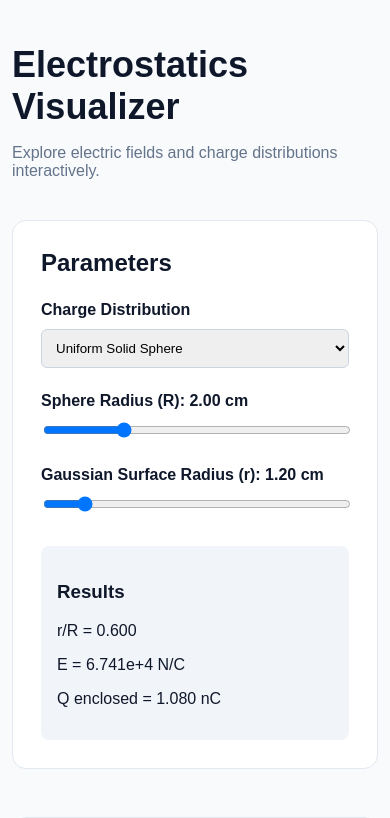
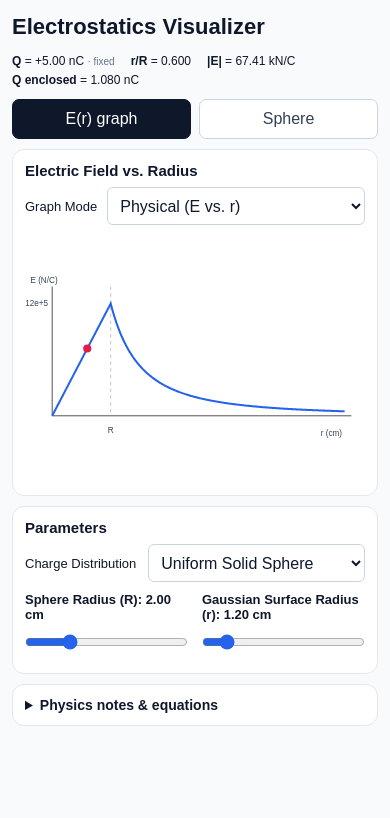
Before and after one commit to phyllos/electrostatics-visualizer, a React (Vite) app: page / in a window 390 px wide. Shown: the top 818 px of the page. Built offline with nearby package versions, Linux system fonts and the light colour scheme.

Commit message:
Improve responsive layout and collapse physics notes

```diff
--- a/src/App.css
+++ b/src/App.css
@@ -9,157 +9,446 @@ body {
   font-family: Arial, sans-serif;
 }
 
-.app {
-  max-width: 1200px;
-  margin: auto;
-  padding: 40px 24px;
+button, input, select {
+  font: inherit;
 }
 
-header {
-  margin-bottom: 40px;
+button, select, input[type="range"] {
+  cursor: pointer;
 }
 
-header h1 {
-  font-size: 36px;
-  margin-bottom: 10px;
+button:focus-visible, select:focus-visible, input:focus-visible, summary:focus-visible {
+  outline: 3px solid #93c5fd;
+  outline-offset: 3px;
 }
 
-header p {
+.app {
+  max-width: 1440px;
+  margin: auto;
+  padding: 24px;
+}
+
+.app-header {
+  margin-bottom: 14px;
+}
+
+.app-header h1 {
+  margin: 0 0 6px;
+  font-size: clamp(22px, 2.4vw, 30px);
+}
+
+.app-header p {
+  margin: 0;
+  color: #64748b;
+  font-size: 14px;
+}
+
+.results-bar {
+  display: flex;
+  flex-wrap: wrap;
+  gap: 8px 22px;
+  margin-bottom: 16px;
+  font-size: 14px;
+  font-variant-numeric: tabular-nums;
+}
+
+.results-bar small {
   color: #64748b;
 }
 
-.layout {
+.workspace {
   display: grid;
-  grid-template-columns: 1fr 1.5fr;
-  gap: 24px;
+  grid-template-columns: 250px minmax(0, 1fr);
+  grid-template-areas: "controls sphere" "controls field";
+  gap: 14px;
+  align-items: start;
+}
+
+.controls-view {
+  grid-area: controls;
+  min-width: 0;
+}
+
+.sphere-view {
+  grid-area: sphere;
+  min-width: 0;
+}
+
+.field-view {
+  grid-area: field;
+  min-width: 0;
 }
 
 .panel {
   background: white;
-  padding: 28px;
-  border-radius: 14px;
+  padding: 18px;
+  border-radius: 12px;
   border: 1px solid #e2e8f0;
-  margin-bottom: 24px;
+  min-width: 0;
 }
 
 .panel h2 {
-  margin-top: 0;
+  font-size: 17px;
+  margin: 0 0 12px;
 }
 
-label {
-  display: block;
-  margin-top: 24px;
-  margin-bottom: 10px;
-  font-weight: 600;
+.control {
+  margin-top: 18px;
+  min-width: 0;
 }
 
-select,
-input {
+.control label {
+  display: flex;
+  justify-content: space-between;
+  gap: 8px;
+  font-size: 14px;
+  font-weight: 600;
+  margin-bottom: 5px;
+}
+
+.control output {
+  font-weight: 400;
+  white-space: nowrap;
+  font-variant-numeric: tabular-nums;
+}
+
+select {
+  max-width: 100%;
+  border: 1px solid #cbd5e1;
+  border-radius: 6px;
+  background: white;
+  color: #0f172a;
+  padding: 8px;
+  min-height: 38px;
+}
+
+.control select, input[type="range"] {
   width: 100%;
 }
 
-select {
-  padding: 10px;
-  border-radius: 6px;
-  border: 1px solid #cbd5e1;
+input[type="range"] {
+  margin: 0;
+  min-height: 30px;
+  accent-color: #2563eb;
 }
 
-.results {
-  background: #f1f5f9;
-  padding: 16px;
-  margin-top: 30px;
-  border-radius: 8px;
+input[type="checkbox"] {
+  accent-color: #2563eb;
+}
+
+.range-limits {
+  display: flex;
+  justify-content: space-between;
+  color: #64748b;
+  font-size: 11px;
 }
 
 .diagram {
   display: block;
   width: 100%;
-  max-width: 420px;
-  margin: auto;
+  height: 210px;
 }
 
 .plot {
   display: block;
   width: 100%;
-  max-width: 850px;
+  min-width: 0;
+  height: 250px;
+}
+
+.plot text {
+  font-family: Arial, sans-serif;
+  fill: #334155;
+  font-size: 12px;
+}
+
+.plot-controls {
+  display: flex;
+  align-items: center;
+  flex-wrap: wrap;
+  gap: 6px 10px;
+  margin: 0 0 8px;
+}
+
+.plot-controls label {
+  font-size: 13px;
+}
+
+.plot-controls select {
+  flex: 1;
+  min-width: 0;
+  font-size: 13px;
+}
+
+.axis-controls {
+  display: flex;
+  justify-content: space-between;
+  gap: 8px;
+  flex-wrap: wrap;
+  align-items: center;
+  margin-top: 6px;
+  font-size: 12px;
+  color: #475569;
+}
+
+.axis-lock {
+  display: flex;
+  align-items: center;
+  gap: 5px;
+  min-height: 32px;
+  cursor: pointer;
+}
+
+.view-controls {
+  display: flex;
+  justify-content: space-between;
+  align-items: center;
+  gap: 8px;
+  margin-top: 6px;
+  color: #64748b;
+  font-size: 12px;
+}
+
+.subtle-button {
+  border: 1px solid #cbd5e1;
+  border-radius: 6px;
+  background: white;
+  color: #334155;
+  padding: 6px 10px;
+  min-height: 32px;
 }
 
 .caption {
+  color: #64748b;
+  font-size: 12px;
   text-align: center;
-  color: #64748b;
-}
-
-@media (max-width: 700px) {
-
-  .layout {
-    grid-template-columns: 1fr;
-  }
-
-  .app {
-    padding: 20px 12px;
-  }
-
 }
 
 .caption p {
   margin: 6px 0;
 }
 
-.caption-note {
-  margin-top: 14px !important;
+.diagram-legend {
+  display: flex;
+  justify-content: center;
+  flex-wrap: wrap;
+  gap: 6px 14px;
+  margin-top: 6px;
+}
+
+.legend-line {
+  display: inline-block;
+  width: 14px;
+  border-top: 2px solid #e11d48;
+  vertical-align: middle;
+  margin-right: 4px;
+}
+
+.legend-gaussian {
+  border-color: #2563eb;
+  border-top-style: dashed;
+}
+
+.view-notice {
+  margin: 6px 0 0;
+  color: #92400e;
+  font-size: 12px;
+  line-height: 1.4;
+}
+
+.mobile-view-switch {
+  display: none;
+}
+
+.notes-panel {
+  margin-top: 14px;
+}
+
+.notes-panel summary {
+  cursor: pointer;
   font-size: 14px;
-  color: #64748b;
-  line-height: 1.5;
+  font-weight: 600;
 }
 
 .physics-note {
-  margin-top: 24px;
-  padding: 20px 24px;
-
-  background: #f8fafc;
-
-  border-left: 4px solid #2563eb;
-  border-radius: 8px;
-
-  font-size: 15px;
-  line-height: 1.7;
+  margin-top: 16px;
+  color: #475569;
+  font-size: 14px;
+  line-height: 1.6;
 }
 
 .physics-note h3 {
-  margin-top: 0;
-  margin-bottom: 12px;
+  margin: 0 0 10px;
+  color: #0f172a;
+  font-size: 16px;
 }
 
 .physics-note p {
-  color: #475569;
   margin: 8px 0;
 }
 
 .physics-equation {
-  font-size: 20px;
-
   text-align: center;
-  padding: 14px;
-
   color: #1d4ed8;
-
   overflow-x: auto;
+  padding: 4px;
 }
 
-.plot-controls {
-  display: flex;
-  align-items: center;
-  gap: 16px;
+@media (min-width: 760px) and (max-width: 1099px) {
+  .charge-panel {
+    display: grid;
+    grid-template-columns: minmax(150px, 220px) minmax(0, 1fr);
+    column-gap: 14px;
+  }
 
-  margin: 18px 0 24px;
+  .charge-panel h2 {
+    grid-column: 1 / -1;
+  }
+
+  .charge-panel > div:first-of-type {
+    grid-column: 1;
+    grid-row: 2 / 5;
+  }
+
+  .charge-panel .diagram-legend, .charge-panel .view-controls, .charge-panel p {
+    grid-column: 2;
+  }
 }
 
-.plot-controls label {
-  margin: 0;
-  white-space: nowrap;
+@media (min-width: 1100px) {
+  .workspace {
+    grid-template-columns: 240px minmax(240px, 0.85fr) minmax(360px, 1.3fr);
+    grid-template-areas: "controls sphere field";
+    align-items: stretch;
+  }
+
+  .controls-view > .panel, .sphere-view > .panel {
+    height: 100%;
+  }
+
+  .diagram {
+    height: 250px;
+  }
 }
 
-.plot-controls select {
-  width: auto;
-  min-width: 220px;
+@media (max-width: 759px) {
+  .app {
+    padding: 14px 12px;
+  }
+
+  .app-header p {
+    display: none;
+  }
+
+  .results-bar {
+    gap: 5px 16px;
+    font-size: 12px;
+    margin-bottom: 12px;
+  }
+
+  .workspace {
+    grid-template-columns: minmax(0, 1fr);
+    grid-template-areas: "figure" "controls";
+    gap: 10px;
+  }
+
+  .sphere-view, .field-view {
+    grid-area: figure;
+  }
+
+  .workspace[data-mobile-view="field"] .sphere-view, .workspace[data-mobile-view="sphere"] .field-view {
+    display: none;
+  }
+
+  .mobile-view-switch {
+    display: flex;
+    gap: 8px;
+    margin-bottom: 10px;
+  }
+
+  .mobile-view-switch button {
+    flex: 1;
+    min-height: 40px;
+    padding: 7px 12px;
+    background: white;
+    border: 1px solid #cbd5e1;
+    border-radius: 7px;
+    color: #334155;
+  }
+
+  .mobile-view-switch button[aria-pressed="true"] {
+    background: #0f172a;
+    color: white;
+    border-color: #0f172a;
+  }
+
+  .panel {
+    padding: 12px;
+  }
+
+  .panel h2 {
+    font-size: 15px;
+    margin-bottom: 8px;
+  }
+
+  .control-panel h2 {
+    display: none;
+  }
+
+  .control {
+    margin-top: 10px;
+  }
+
+  .distribution-control {
+    display: flex;
+    flex-wrap: wrap;
+    align-items: center;
+    gap: 6px 12px;
+    margin-top: 0;
+  }
+
+  .distribution-control label {
+    margin: 0;
+    font-size: 12px;
+    font-weight: 400;
+  }
+
+  .distribution-control select {
+    width: auto;
+    flex: 1;
+    min-width: 180px;
+  }
+
+  .slider-controls {
+    display: grid;
+    grid-template-columns: minmax(0, 1fr) minmax(0, 1fr);
+    gap: 14px;
+  }
+
+  .control label {
+    font-size: 13px;
+  }
+
+  .slider-controls label {
+    flex-direction: column;
+    gap: 3px;
+  }
+
+  select, .plot-controls select {
+    font-size: 16px;
+  }
+
+  .range-limits {
+    display: none;
+  }
+
+  .notes-panel {
+    margin-top: 10px;
+  }
 }
+
+@media (pointer: coarse) {
+  button, select, input[type="range"], .axis-lock {
+    min-height: 44px;
+  }
+}
--- a/src/App.tsx
+++ b/src/App.tsx
@@ -19,7 +19,7 @@ import ElectricFieldPlot, {
 
 import "./App.css";
 
-const Q = 5e-9; // Coulombs
+const TOTAL_CHARGE = 5e-9; // Coulombs
 
 function App() {
   const [distribution, setDistribution] =
@@ -34,7 +34,11 @@ function App() {
 
   // Graph display mode
   const [plotMode, setPlotMode] =
-    useState<PlotMode>("normalized");
+    useState<PlotMode>("physical");
+
+  // Mobile view toggle
+  const [mobileView, setMobileView] =
+    useState<"field" | "sphere">("field");
 
   // Dimensionless observation radius
   const x = observationRadius / radius;
@@ -43,72 +47,105 @@ function App() {
   const fieldRatio = (t: number) =>
     calculateFieldRatio(distribution, t);
 
-  const enclosedChargeRatio = (t: number) =>
-    calculateEnclosedChargeRatio(distribution, t);
-
-  // Convert cm to meters
-  const R = radius / 100;
-
   // Electric field at the surface
-  const E0 = surfaceFieldMagnitude(Q, R);
+  const E0 = surfaceFieldMagnitude(TOTAL_CHARGE, radius / 100);
 
   const electricField = E0 * fieldRatio(x);
 
-  const enclosedCharge = Q * enclosedChargeRatio(x);
+  const enclosedCharge = TOTAL_CHARGE * calculateEnclosedChargeRatio(distribution, x);
 
 
 
   return (
     <main className="app">
-
-      <header>
+      <header className="app-header">
         <h1>Electrostatics Visualizer</h1>
 
         <p>
-          Explore electric fields and charge distributions
-          interactively.
+          Explore spherical charge distributions and Gauss's law.
         </p>
+
       </header>
+      {/* Live values remain close to the figures and controls. */}
+      <div className="results-bar" aria-label="Current values">
 
-      <section className="layout">
+        <span>
+          <strong>Q</strong> = +5.00 nC{" "}
+          <small>· fixed</small>
+        </span>
+
+        <span>
+          <strong>r/R</strong> = {x.toFixed(3)}
+        </span>
+
+        <span>
+          <strong>|E|</strong> = {(electricField / 1000).toFixed(2)} kN/C
+        </span>
+
+        <span>
+          <strong>Q enclosed</strong> = {(enclosedCharge * 1e9).toFixed(3)} nC
+        </span>
+
+      </div>
+
+      {/* Switching figures preserves the shared parameters. */}
+      <div
+        className="mobile-view-switch"
+        role="group"
+        aria-label="Visible figure"
+      >
+        <button
+          type="button"
+          aria-pressed={mobileView === "field"}
+          aria-controls="field-view"
+          onClick={() => setMobileView("field")}
+        >
+          E(r) graph
+        </button>
+
+        <button
+          type="button"
+          aria-pressed={mobileView === "sphere"}
+          aria-controls="sphere-view"
+          onClick={() => setMobileView("sphere")}
+        >
+          Sphere
+        </button>
+      </div>
+
+      <section
+        className="workspace"
+        data-mobile-view={mobileView}
+      >
+        <div className="controls-view">
 
           <ControlPanel
-
             distribution={distribution}
-
             onDistributionChange={setDistribution}
-
             radius={radius}
-
             onRadiusChange={setRadius}
-
             observationRadius={observationRadius}
-
             onObservationRadiusChange={setObservationRadius}
-
-          radiusRatio={x}
-
-          electricField={electricField}
-
-          enclosedCharge={enclosedCharge}
-
           />
 
+        </div>
+
+        <div
+          className="sphere-view"
+          id="sphere-view"
+        >
 
           <ChargeVisualization
-
             distribution={distribution}
-
             radius={radius}
-
             observationRadius={observationRadius}
-
           />
 
-      </section>
-
-      <section className="panel">
-
+        </div>
+        <section
+          className="panel field-view"
+          id="field-view"
+        >
           <h2>Electric Field vs. Radius</h2>
 
           <ElectricFieldPlot
@@ -122,6 +159,14 @@ function App() {
             onPlotModeChange={setPlotMode}
           />
 
+        </section>
+      </section>
+
+      <details className="panel notes-panel">
+        <summary>
+          Physics notes &amp; equations
+        </summary>
+
         <PhysicsNotes
           distribution={distribution}
           radius={radius}
@@ -129,8 +174,7 @@ function App() {
           plotMode={plotMode}
         />
 
-      </section>
-
+      </details>
     </main>
   );
 }
--- a/src/components/ChargeVisualization.tsx
+++ b/src/components/ChargeVisualization.tsx
@@ -59,7 +59,7 @@ export default function ChargeVisualization({
       {/* Charge Distribution Diagram */}
 
       <svg
-        viewBox="0 0 520 520"
+        viewBox="60 60 400 400"
         className="diagram"
         role="img"
         aria-label="Charged sphere and Gaussian surface"
--- a/src/components/ControlPanel.tsx
+++ b/src/components/ControlPanel.tsx
@@ -8,39 +8,18 @@ import type { ChargeDistribution } from "../physics/sphere";
 // ==========================================
 
 type ControlPanelProps = {
-
   // Charge distribution
-
   distribution: ChargeDistribution;
-
   onDistributionChange:
     (value: ChargeDistribution) => void;
-
-
   // Sphere radius (cm)
-
   radius: number;
-
   onRadiusChange:
     (value: number) => void;
-
-
   // Gaussian surface radius (cm)
-
   observationRadius: number;
-
   onObservationRadiusChange:
     (value: number) => void;
-
-
-  // Calculated physics results
-
-  radiusRatio: number;
-
-  electricField: number;
-
-  enclosedCharge: number;
-
 };
 
 
@@ -59,21 +38,19 @@ export default function ControlPanel({
   observationRadius,
   onObservationRadiusChange,
 
-  radiusRatio,
-  electricField,
-  enclosedCharge,
-
 }: ControlPanelProps) {
 
   return (
 
-    <div className="panel">
+    <section className="panel">
+
 
       <h2>Parameters</h2>
 
 
+
+      <div className="control distribution-control">
         {/* Charge Distribution */}
-
         <label htmlFor="charge-distribution">
           Charge Distribution
         </label>
@@ -83,9 +60,9 @@ export default function ControlPanel({
 
           value={distribution}
 
-        onChange={(e) =>
+          onChange={(event) =>
             onDistributionChange(
-            e.target.value as ChargeDistribution
+              event.target.value as ChargeDistribution
             )
           }
         >
@@ -99,10 +76,12 @@ export default function ControlPanel({
           </option>
 
         </select>
+      </div>
 
+      <div className="slider-controls">
+        <div className="control">
 
           {/* Sphere Radius */}
-
           <label htmlFor="sphere-radius">
             Sphere Radius (R): {radius.toFixed(2)} cm
           </label>
@@ -123,9 +102,16 @@ export default function ControlPanel({
             }
           />
 
+          <div className="range-limits">
+            <span>1 cm</span>
+            <span>5 cm</span>
+          </div>
 
-      {/* Gaussian Surface Radius */}
+        </div>
 
+
+
+        <div className="control">
           <label htmlFor="gaussian-radius">
             Gaussian Surface Radius (r):{" "}
             {observationRadius.toFixed(2)} cm
@@ -142,37 +128,20 @@ export default function ControlPanel({
 
             value={observationRadius}
 
-        onChange={(e) =>
+            onChange={(event) =>
               onObservationRadiusChange(
-            Number(e.target.value)
+                Number(event.target.value)
               )
             }
           />
-
-
-      {/* Physics Results */}
-
-      <div className="results">
-
-        <h3>Results</h3>
-
-        <p>
-          r/R = {radiusRatio.toFixed(3)}
-        </p>
-
-        <p>
-          E = {electricField.toExponential(3)} N/C
-        </p>
-
-        <p>
-          Q enclosed ={" "}
-          {(enclosedCharge * 1e9).toFixed(3)} nC
-        </p>
-
+          <div className="range-limits">
+            <span>0.05 cm</span>
+            <span>10 cm</span>
+          </div>
         </div>
 
       </div>
-
+    </section>
   );
 
 }
```
Lines whose indentation alone changed are shown as unchanged.
